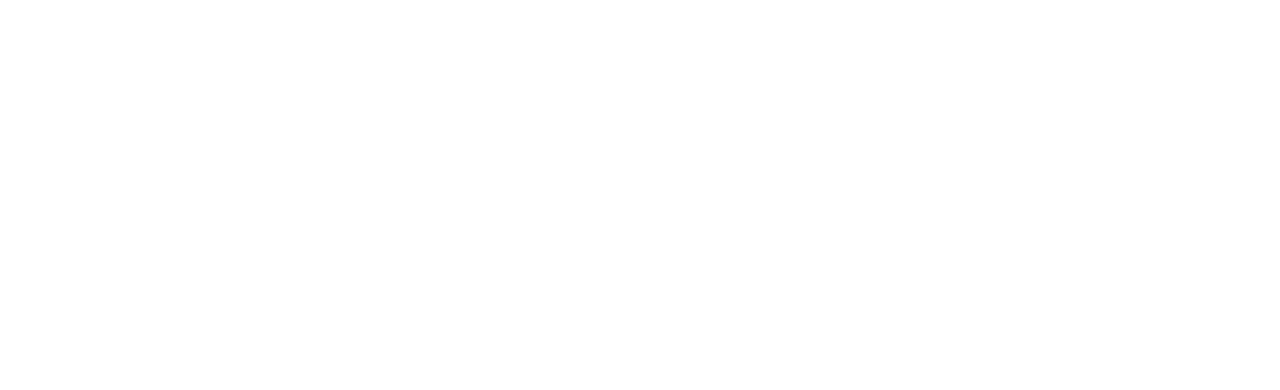
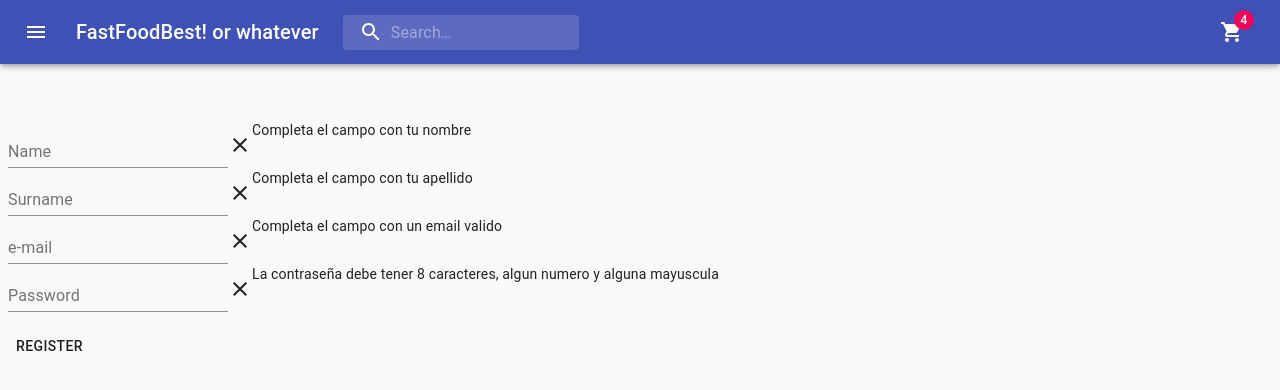
Before and after one commit to AguilarBrian/ec-webft11-G10, a React (Create React App) app in the folder Client/: page /createProduct in a window 1280 px wide. Shown: the top 390 px of the page. Built offline with nearby package versions, Linux system fonts and the light colour scheme.

Commit message:
RouteCreateProduct

```diff
--- a/Client/src/App.js
+++ b/Client/src/App.js
@@ -1,15 +1,17 @@
 import React from 'react';
 import { Route } from "react-router-dom";
-//import { userContext } from './components/userContext';
+import { userContext } from './components/userContext';
 import { Home } from './pages/Home';
+import PageAddProduct from './pages/AddProduct/PageAddProduct'
 //import  UploadImage  from './components/UploadImage';
 
 function App() {
   return (
     <React.Fragment>
-      {/* <userContext.Provider value={{}}> */}
+      <userContext.Provider value={{}}>
         <Route exact path='/' component={Home} />
-      {/* </userContext.Provider> */}
+        <Route path='/createProduct' component={PageAddProduct} />
+      </userContext.Provider>
     </React.Fragment>
   );
 }
--- a/Client/src/components/AppBar/AppBar.js
+++ b/Client/src/components/AppBar/AppBar.js
@@ -22,6 +22,8 @@
 import MailIcon from '@material-ui/icons/Mail';
 import ShoppingCartIcon from '@material-ui/icons/ShoppingCart';
 import { useStyles } from './styles'
+import { Link } from 'react-router-dom';
+import { useHistory } from "react-router-dom";
 
 
 export default function PersistentDrawerLeft() {
@@ -36,6 +38,8 @@
     const handleDrawerClose = () => {
         setOpen(false);
     };
+
+    let history = useHistory();
 
     return (
         <div className={classes.root}>
@@ -98,9 +102,9 @@
                 </div>
                 <Divider />
                 <List>
-                    <ListItem button>
+                    <ListItem button to="/CreateProduct" component={Link}>
                         <ListItemIcon><InboxIcon /></ListItemIcon>
-                        <ListItemText primary="Productos" />
+                        <ListItemText primary="Crear Productos"/>
                     </ListItem>
                     <ListItem button>
                         <ListItemIcon><InboxIcon /></ListItemIcon>
--- /dev/null
+++ b/Client/src/components/Product/AddProduct.js
@@ -0,0 +1,131 @@
+import React, {useState} from 'react';
+import { makeStyles } from '@material-ui/core/styles';
+import FormControl from '@material-ui/core/FormControl';
+import Input from '@material-ui/core/Input';
+import InputLabel from '@material-ui/core/InputLabel';
+import { Button } from '@material-ui/core';
+import CloseIcon from '@material-ui/icons/Close';
+import CheckIcon from '@material-ui/icons/Check';
+
+const useStyles = makeStyles((theme) => ({
+    root: {
+      '& > *': {
+        margin: theme.spacing(1),
+      },
+    },
+  }));
+
+function Register(props) {
+
+    const classes = useStyles();
+
+    const [name, setName] = useState('nombre');
+    const [surname, setSurname] = useState('apellido');
+    const [email, setEmail] = useState('email');
+    const [contraseña, setPassword] = useState('contraseña');
+    const [errorName, setErrorName] = useState('@');
+    const [errorSurname, setErrorSurname] = useState('0');
+    const [errorEmail, setErrorEmail] = useState('@');
+    const [errorPassword, setErrorPassword] = useState('0');
+
+    const dataUserLogin = {
+        name: name,
+        surname: surname,
+        email: email,
+        contraseña: contraseña
+    }
+
+    function validateName(value) {
+    if(!/[aA-zZ].{4,}$/.test(value)) {
+          setErrorName("0");
+        } else {
+          setErrorName('');
+        }
+        setName(value);
+      }
+    function validateSurname(value) {
+        if(!/[aA-zZ].{4,}$/.test(value)) {
+          setErrorSurname("0");
+        } else {
+          setErrorSurname('');
+        }
+        setSurname(value);
+      }
+    function validateEmail(value) {
+        if(!/^(([^<>()[\]\\.,;:\s@"]+(\.[^<>()[\]\\.,;:\s@"]+)*)|(".+"))@((\[[0-9]{1,3}\.[0-9]{1,3}\.[0-9]{1,3}\.[0-9]{1,3}\])|(([a-zA-Z\-0-9]+\.)+[a-zA-Z]{2,}))$/.test(value)) {
+          setErrorEmail("@");
+        } else {
+          setErrorEmail('');
+        }
+        setEmail(value);
+      }
+    function validatePassword(value) {
+        if(!/^(?=.*\d)(?=.*[a-z])(?=.*[A-Z]).{8,}$/.test(value)) {
+          setErrorPassword("@");
+        } else {
+          setErrorPassword('');
+        }
+        setPassword(value);
+      }
+
+    const getDataRegister = () => {
+      if(errorName||errorSurname||errorEmail||errorPassword){
+        alert('Intente completar correctamente los campos.')
+      }
+        console.log(dataUserLogin)
+    }
+
+    return (
+        <div >
+            <form className={classes.root} noValidate autoComplete="off">
+                <div>
+                    <div >
+                        <FormControl>
+                            <div>
+                            <InputLabel htmlFor="component-simple">Name</InputLabel>
+                            <Input onChange={e=>validateName(e.target.value)}/>
+                            {!errorName ? <CheckIcon/> : <span>{<CloseIcon/>}</span>}
+                            </div>
+                        </FormControl>
+                        {!errorName ? null : <span>Completa el campo con tu nombre</span>}
+                    </div>
+                    <div >
+                        <FormControl>
+                            <div>
+                                <InputLabel htmlFor="component-simple">Surname</InputLabel>
+                                <Input onChange={e=>validateSurname(e.target.value)} />
+                                {!errorSurname ? <CheckIcon/> : <span>{<CloseIcon/>}</span>}
+                            </div>
+                        </FormControl>
+                        {!errorSurname ? null : <span>Completa el campo con tu apellido</span>}
+                    </div>
+                    <div >
+                    <FormControl>
+                        <div>
+                        <InputLabel htmlFor="component-simple">e-mail</InputLabel>
+                        <Input onChange={e=>validateEmail(e.target.value)}/>
+                        {!errorEmail ? <CheckIcon/> : <span>{<CloseIcon/>}</span>}
+                        </div>
+                    </FormControl>
+                        {!errorEmail ? null : <span>Completa el campo con un email valido</span>}
+                    </div>
+                    <div >
+                    <FormControl>
+                        <div>
+                        <InputLabel type='password' htmlFor="component-simple">Password</InputLabel>
+                        <Input type='password' onChange={e=>validatePassword(e.target.value)}/>
+                        {!errorPassword ? <CheckIcon/> : <span>{<CloseIcon/>}</span>}
+                        </div>
+                    </FormControl>
+                        {!errorPassword ? null : <span>La contraseña debe tener 8 caracteres, algun numero y alguna mayuscula</span>}
+                    </div>
+                </div>
+                <Button onClick={()=>{getDataRegister()}}>
+                    Register
+                </Button>
+            </form>
+        </div>
+    );
+}
+
+export default Register;
--- /dev/null
+++ b/Client/src/components/userContext.js
@@ -0,0 +1,3 @@
+import { createContext } from 'react'
+
+export const userContext = createContext(null)
--- /dev/null
+++ b/Client/src/pages/AddProduct/PageAddProduct.js
@@ -0,0 +1,14 @@
+import React from 'react';
+import AppBar from '../../components/AppBar/AppBar'
+import AddProduct from '../../components/Product/AddProduct'
+
+function PageAddProduct(props) {
+    return (
+        <div>
+            <AppBar/>
+            <AddProduct/>
+        </div>
+    );
+}
+
+export default PageAddProduct;
```
